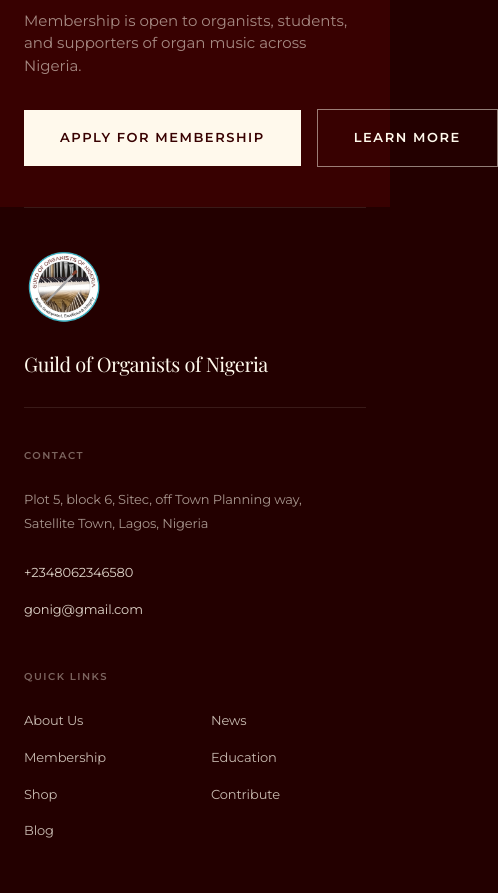
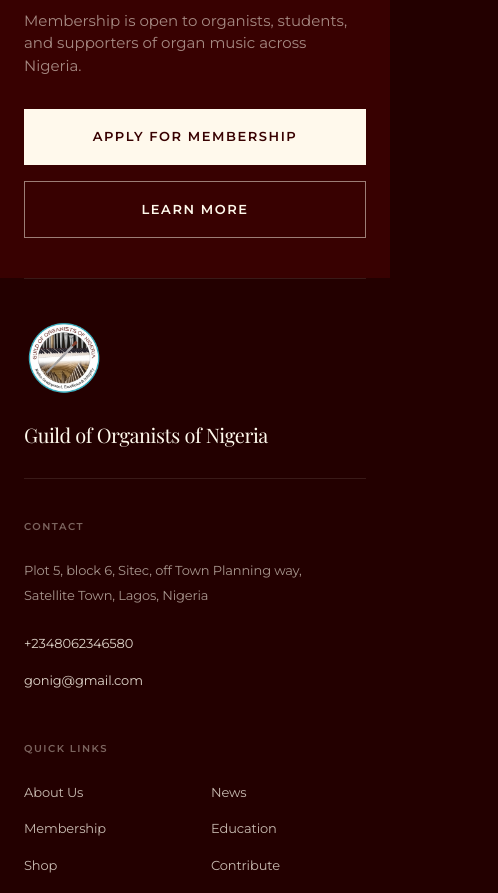
Before and after one commit to gonig-org/gonig-website, a Next.js app: page /about in a window 390 px wide. Shown: the part 4096-4989 px from the top of the page, 498 px wide, since content can reach past the window. Built offline with nearby package versions, Linux system fonts and the light colour scheme; a web font is replaced by a local one.

Commit message:
Fix CTA buttons overflowing on mobile in about page

```diff
--- a/src/app/about/page.tsx
+++ b/src/app/about/page.tsx
@@ -447,10 +447,10 @@
             </p>
           </div>
 
-          <div className="flex gap-4 items-center">
+          <div className="flex flex-col sm:flex-row gap-4 w-full lg:w-auto">
             <Link
               href="/membership/apply"
-              className="font-nav flex items-center gap-3 hover:opacity-85 transition-opacity whitespace-nowrap"
+              className="font-nav flex items-center justify-center hover:opacity-85 transition-opacity"
               style={{
                 backgroundColor: "var(--color-nav-text)",
                 color: "var(--color-navbar)",
@@ -462,7 +462,7 @@
             </Link>
             <Link
               href="/membership"
-              className="font-nav flex items-center gap-3 hover:opacity-70 transition-opacity whitespace-nowrap"
+              className="font-nav flex items-center justify-center hover:opacity-70 transition-opacity"
               style={{
                 border: "1px solid rgba(255,249,236,0.5)",
                 color: "var(--color-nav-text)",
```
